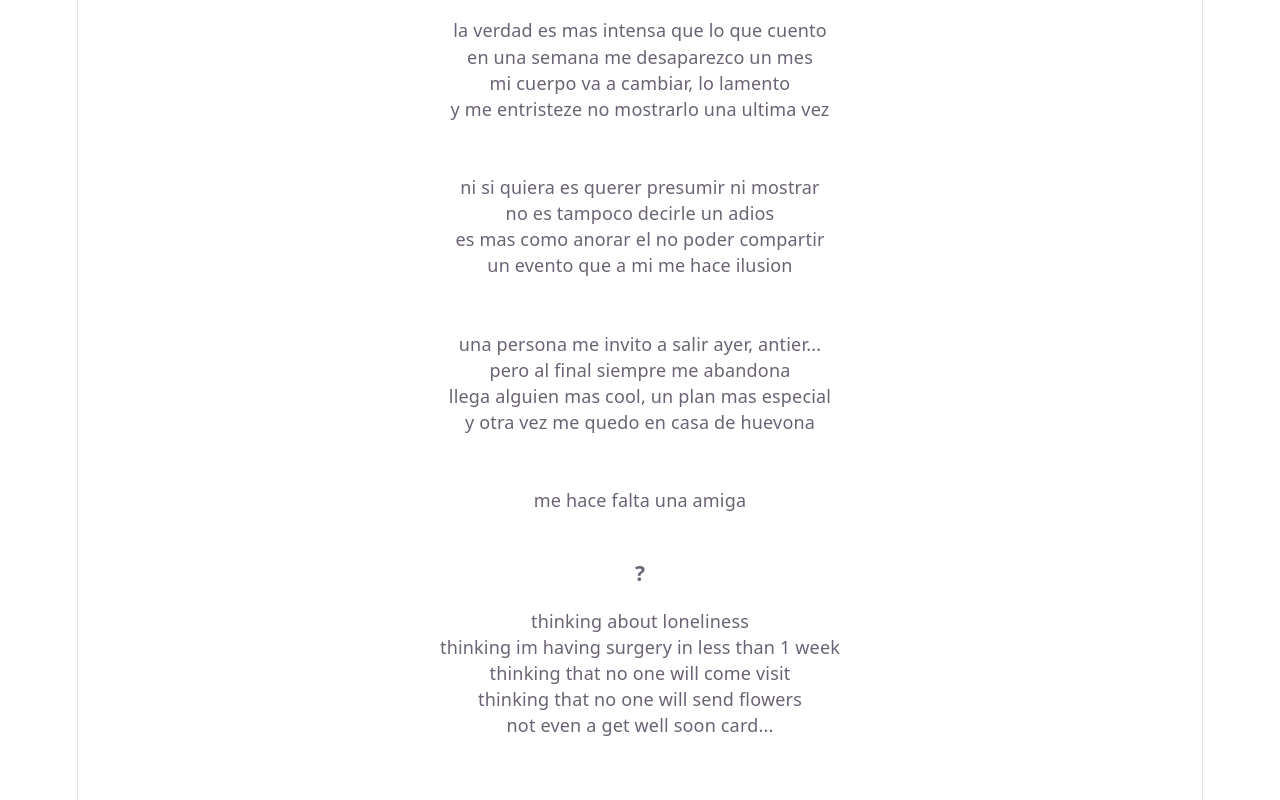
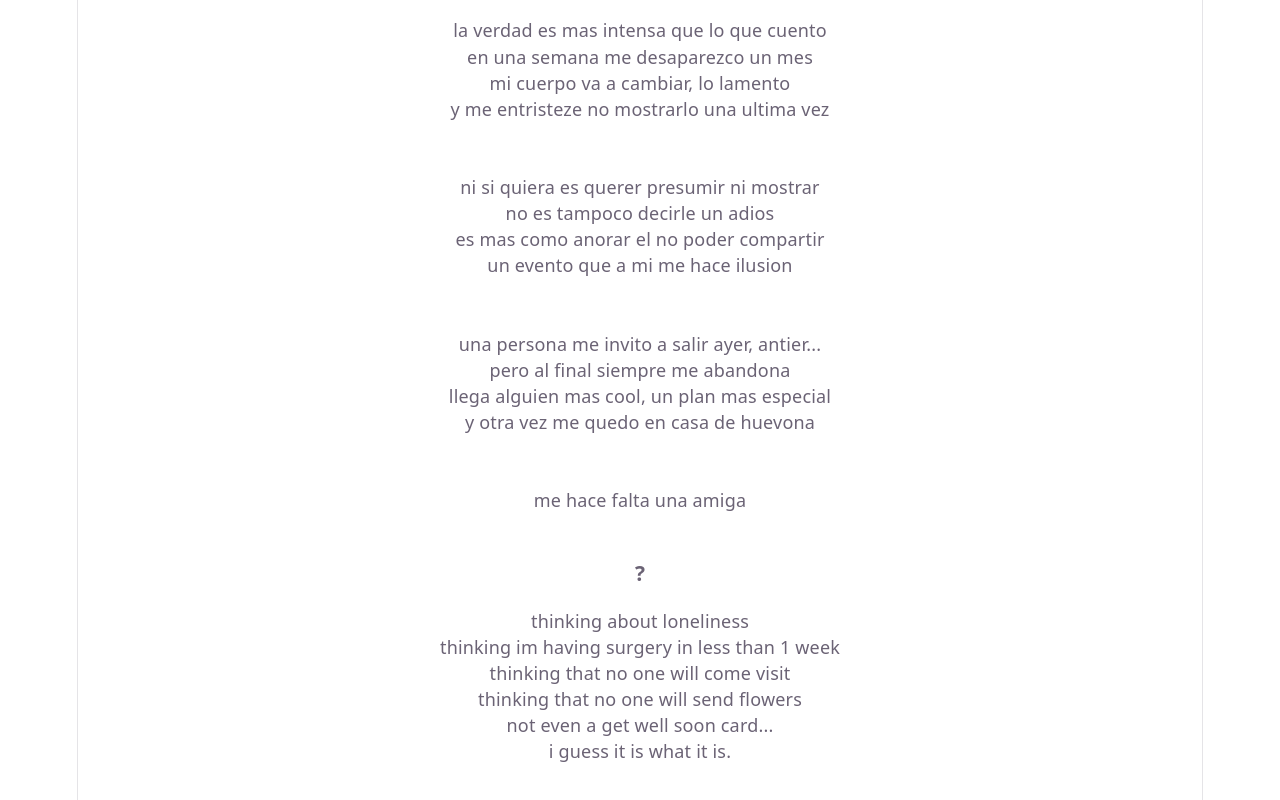
Before and after one commit to catacisneros/cata.fyi, a React (Vite) app in the folder cata.fyi/: page /nov27 in a window 1280 px wide. Shown: the part 846-1646 px from the top of the page. Built offline with nearby package versions, Linux system fonts and the light colour scheme.

Commit message:
falta de ort

```diff
--- a/cata.fyi/src/pages/nov27.jsx
+++ b/cata.fyi/src/pages/nov27.jsx
@@ -58,7 +58,8 @@ export default function nov27() {
         thinking im having surgery in less than 1 week <br />
         thinking that no one will come visit <br />
         thinking that no one will send flowers <br />
-        not even a get well soon card...
+        not even a get well soon card...<br />
+        i guess it is what it is.
       </p>
     </>
   );
```
